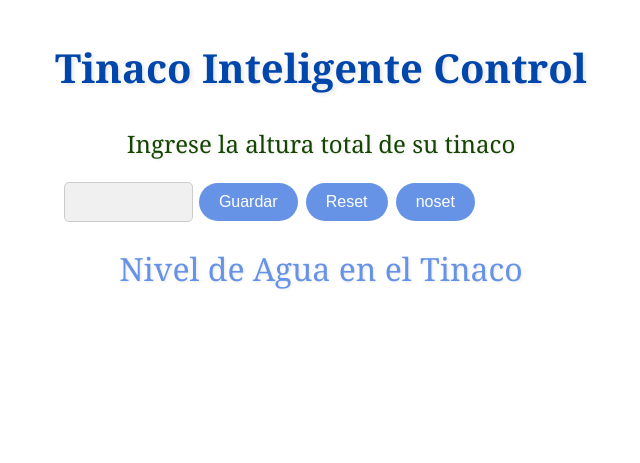
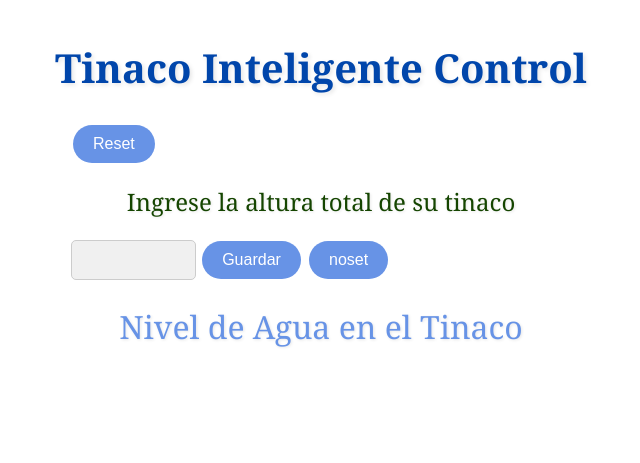
Before and after one commit to A0GV/vigilant-sniffle, a website: page src/public/DataView.html in a window 1280 px wide. Shown: the whole page, without its empty margins (319-959 px from the left). Drawn offline with nearby package versions, Linux system fonts and the light colour scheme.

Commit message:
Refactor environment variables, update project name, enhance DataView layout, add reset functionality, and improve chart dimensions

```diff
--- a/src/public/DataView.html
+++ b/src/public/DataView.html
@@ -15,11 +15,11 @@
     <title>Tinaco Inteligente Control</title>
     <div class="center">
         <article>
+            <button onclick="resett()">Reset</button>
             <div id="hidde">
                 <h3> Ingrese la altura total de su tinaco</h3>
                 <input type="number" id="altTotTinaco" >
                 <button onclick="guardaAlt()">Guardar</button>
-                <button onclick="resett()">Reset</button>
                 <button onclick="menu.OG=1">noset</button>
             </div>
         </article>
@@ -27,7 +27,7 @@
 
         <div class="container">
             <span>
-                <canvas id="waterTankChart" ></canvas>
+                <canvas id="waterTankChart" width="500" height="400"></canvas>
             </span>
         </div>
     </div>
--- a/src/public/PublicFuns.js
+++ b/src/public/PublicFuns.js
@@ -1,6 +1,13 @@
 let menu=JSON.parse(localStorage.getItem('menu'))||{OG:0, height:0};
 
 
+function resett() {
+    menu = { OG: 0, height: 0 };
+    localStorage.setItem('menu', JSON.stringify(menu));
+    console.log('Menu reseteado:', menu);
+    document.getElementById('hidde').classList.remove('hidden');
+    document.getElementById('waterTankChart').style.display = 'none';
+}
 function isOG(){
     console.log(`Valor actual de OG, ${menu.OG}`);
     if (menu.OG===1) {
--- a/src/public/StyleShit.css
+++ b/src/public/StyleShit.css
@@ -10,6 +10,11 @@ body {
     margin: 20px;
     color-scheme: #a6c6d7,#aec3f3,#6793e6,#0146ab,#154500;
 
+}
+
+#waterTankChart{
+    width: "800";
+    height: "600";
 }
 
 .hidden{
```
Also changed, not shown: 1 other file.
